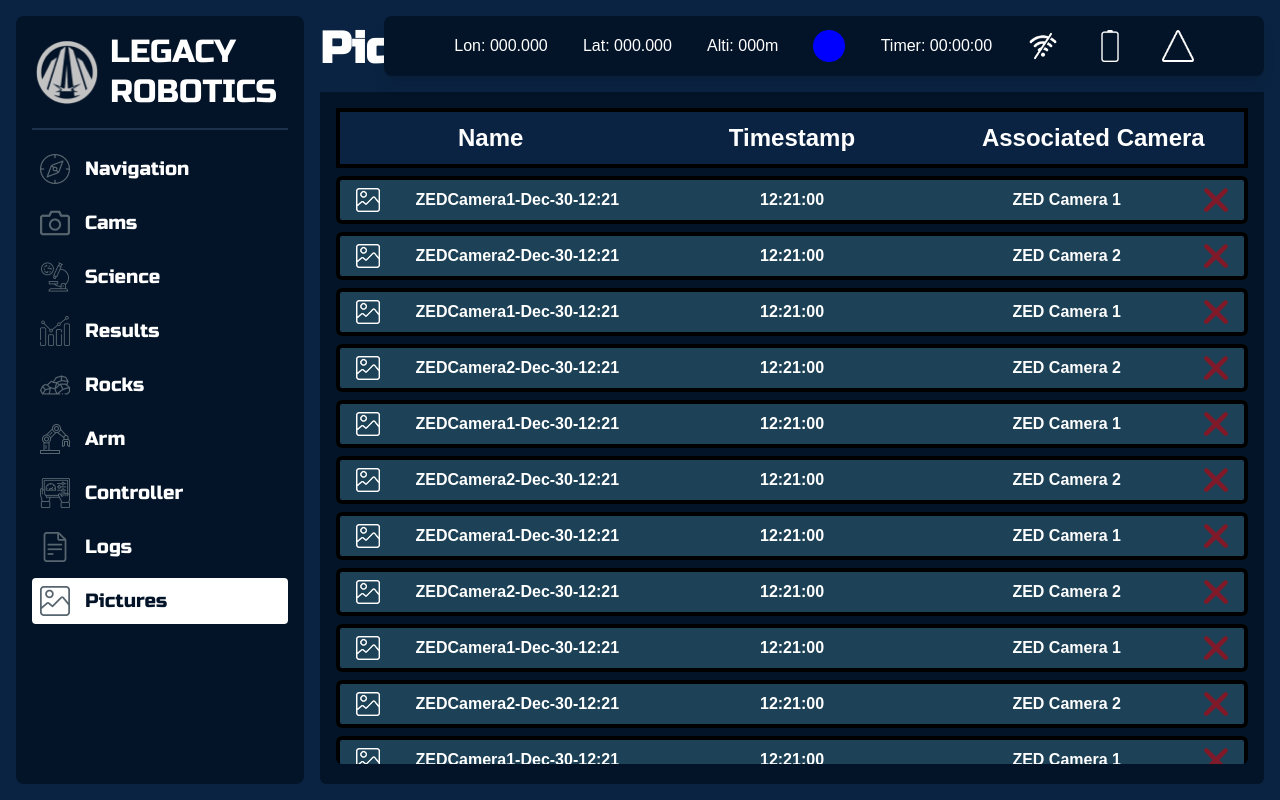
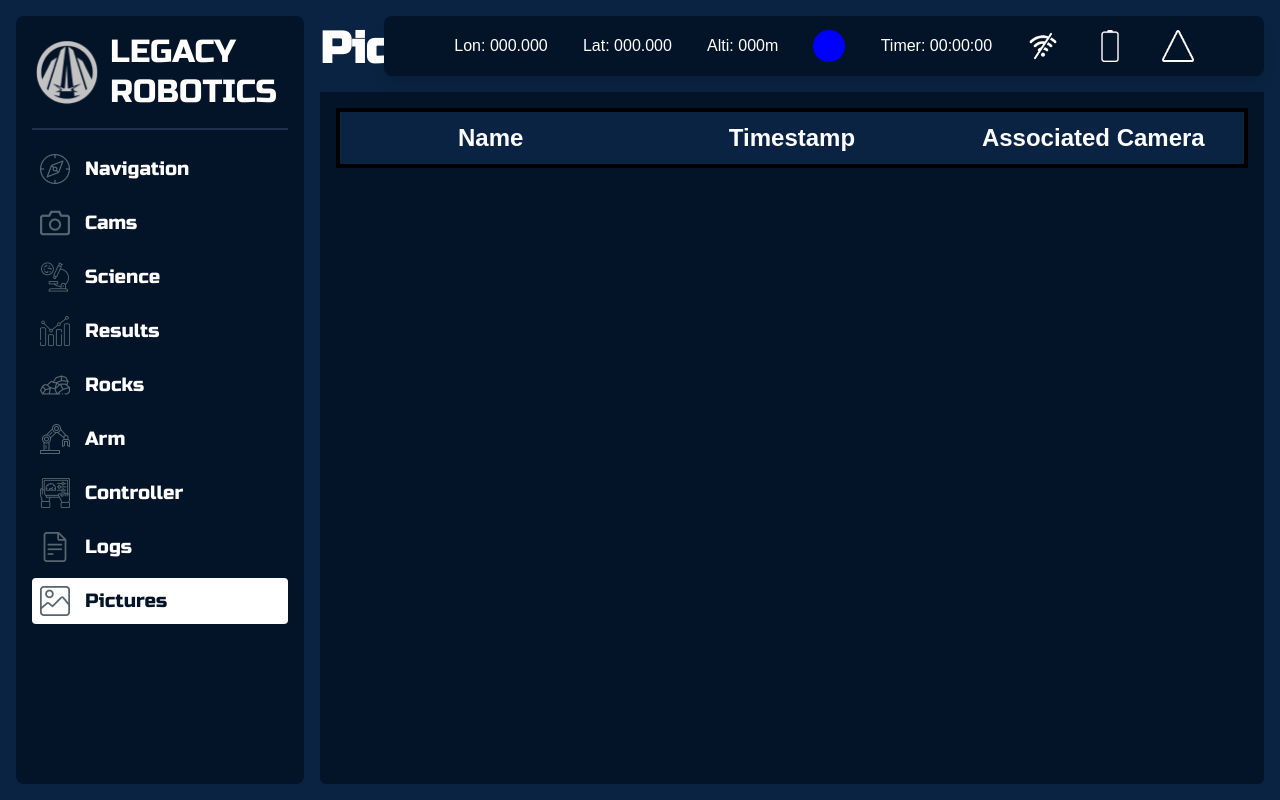
Before and after one commit to UCI-Legacy-Robotics/Base-Station, a React (Vite) app: page /Pictures in a window 1280 px wide. Built offline with nearby package versions, Linux system fonts and the light colour scheme; a web font is replaced by a local one.

Commit message:
(chore): removed example entries

```diff
--- a/src/pages/Pictures.jsx
+++ b/src/pages/Pictures.jsx
@@ -24,12 +24,12 @@ const Pictures = () => {
   const [selectedIndex, setSelectedIndex] = useState(null);
   const [popupTitle, setPopupTitle] = useState("");
   const [showPopup, setShowPopup] = useState(false);
-  const [entries, setEntries] = useState(
-    Array.from({ length: 20 }, (_, i) => ({
-      name: `ZEDCamera${(i % 2) + 1}-Dec-30-12:21`,
-      timestamp: "12:21:00",
-      camera: `ZED Camera ${(i % 2) + 1}`,
-    }))
+  const [entries, setEntries] = useState( []
+    // Array.from({ length: 20 }, (_, i) => ({
+    //   name: `ZEDCamera${(i % 2) + 1}-Dec-30-12:21`,
+    //   timestamp: "12:21:00",
+    //   camera: `ZED Camera ${(i % 2) + 1}`,
+    // }))
   );
   // Place Context Menu
   const [contextMenu, setContextMenu] = useState({
```
